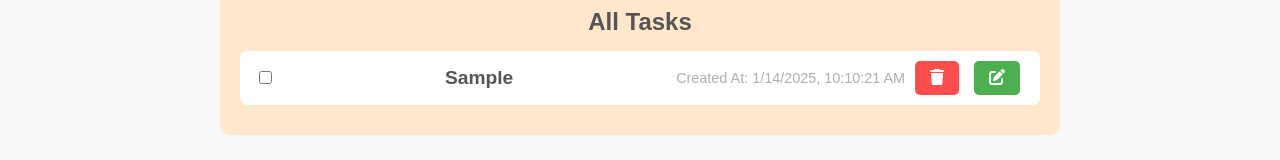
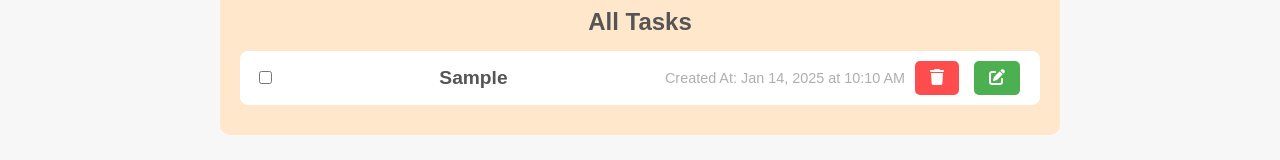
Before and after one commit to gkmaran/ToDo_Basic, a React (Vite) app: page / in a window 1280 px wide. Both pictures are taken after typing "Sample" into the empty fields and a click on the button "AddTask". Shown: the part 214-374 px from the top of the page. Built offline with nearby package versions, Linux system fonts and the light colour scheme; the HTML template or start-up script is replaced by a standard one.

Commit message:
change 12 hr format

```diff
--- a/src/components/renderTask.jsx
+++ b/src/components/renderTask.jsx
@@ -3,17 +3,28 @@ import './renderTask.css';
 
 function TaskItem({ todos, deleteTask, toggleItem, editTask }) {
   const [currentView, setCurrentView] = useState('all');
-  const getCompletedTasks = () => todos.filter((item) => item.is_completed);
 
+  // Function to format date and time
+  const formatDateAndTime = (dateString) => {
+    const date = new Date(dateString);
+    const formattedDate = date.toLocaleDateString('en-US', { month: 'short', day: 'numeric', year: 'numeric' });
+    const formattedTime = date.toLocaleTimeString('en-US', { hour: 'numeric', minute: '2-digit', hour12: true });
+    return `${formattedDate} at ${formattedTime}`;
+  };
+
+  // Function to get tasks pending for more than 24 hours
   const getPendingTasks = () => {
-    const oneDayInMs = 24 * 60 * 60 * 1000;
-    const now = Date.now()
-      return todos.filter((task) => {
-      const createdAtTime = Date.parse(task.created_At);
+    const oneDayInMs = 24 * 60 * 60 * 1000; // 1 day in milliseconds
+    const now = Date.now();
+
+    return todos.filter((task) => {
+      const createdAtTime = Date.parse(task.created_At); // Ensure valid date parsing
+      if (isNaN(createdAtTime)) return false;
       return !task.is_completed && now - createdAtTime > oneDayInMs;
     });
   };
 
+  const getCompletedTasks = () => todos.filter((item) => item.is_completed);
 
   const completedTasks = getCompletedTasks();
   const pendingTasks = getPendingTasks();
@@ -41,9 +52,9 @@ function TaskItem({ todos, deleteTask, toggleItem, editTask }) {
                   {item.name}
                 </h3>
                 {item.editedAt ? (
-                  <p>Edited At: {item.editedAt}</p>
+                  <p>Edited At: {formatDateAndTime(item.editedAt)}</p>
                 ) : (
-                  <p>Created At: {item.created_At}</p>
+                  <p>Created At: {formatDateAndTime(item.created_At)}</p>
                 )}
                 <button className="delBtn" onClick={() => deleteTask(item.id)}>
                   <i className="fa fa-trash" aria-hidden="true"></i>
@@ -66,7 +77,7 @@ function TaskItem({ todos, deleteTask, toggleItem, editTask }) {
             pendingTasks.map((item) => (
               <div key={item.id} className="renderlist-child">
                 <h3>{item.name}</h3>
-                <p>pending Since: {item.created_At}</p>
+                <p>Pending Since: {formatDateAndTime(item.created_At)}</p>
                 <button className="delBtn" onClick={() => deleteTask(item.id)}>
                   <i className="fa fa-trash" aria-hidden="true"></i>
                 </button>
@@ -85,7 +96,7 @@ function TaskItem({ todos, deleteTask, toggleItem, editTask }) {
             completedTasks.map((item) => (
               <div key={item.id} className="renderlist-child">
                 <h3>{item.name}</h3>
-                <p>Completed At: {item.completedAt}</p>
+                <p>Completed At: {formatDateAndTime(item.completedAt)}</p>
                 <button className="delBtn" onClick={() => deleteTask(item.id)}>
                   <i className="fa fa-trash" aria-hidden="true"></i>
                 </button>
```
